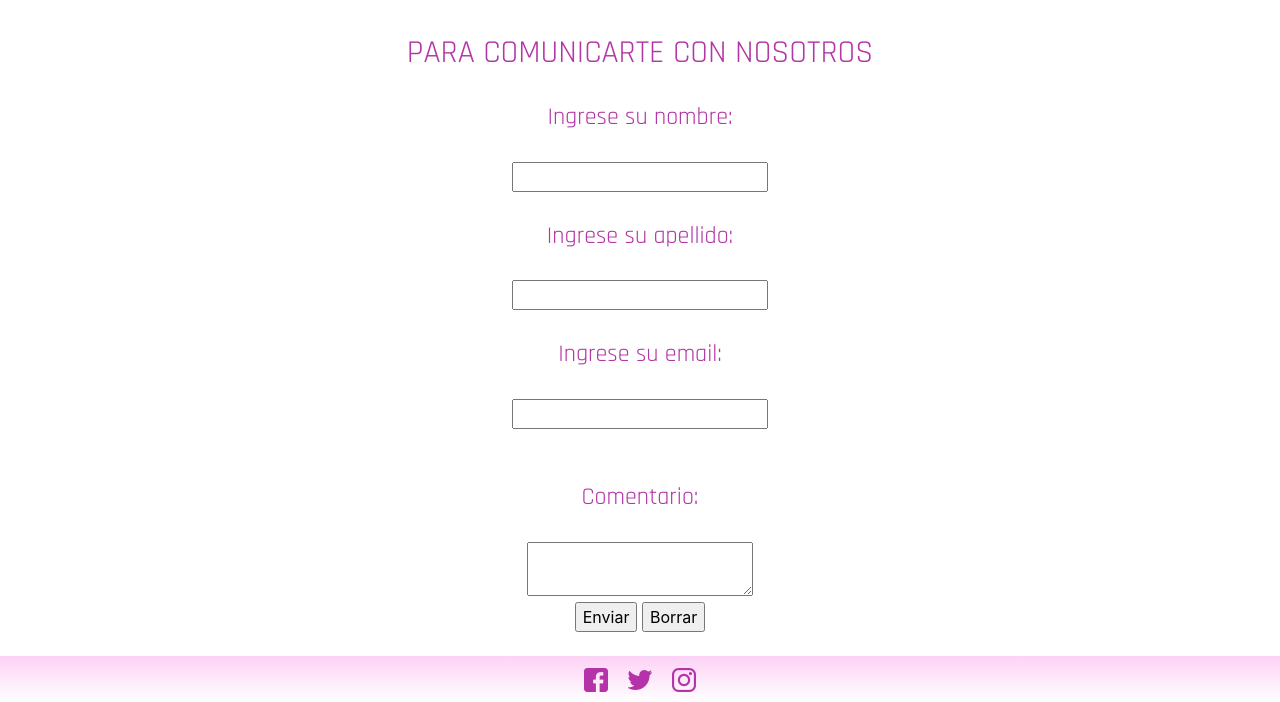
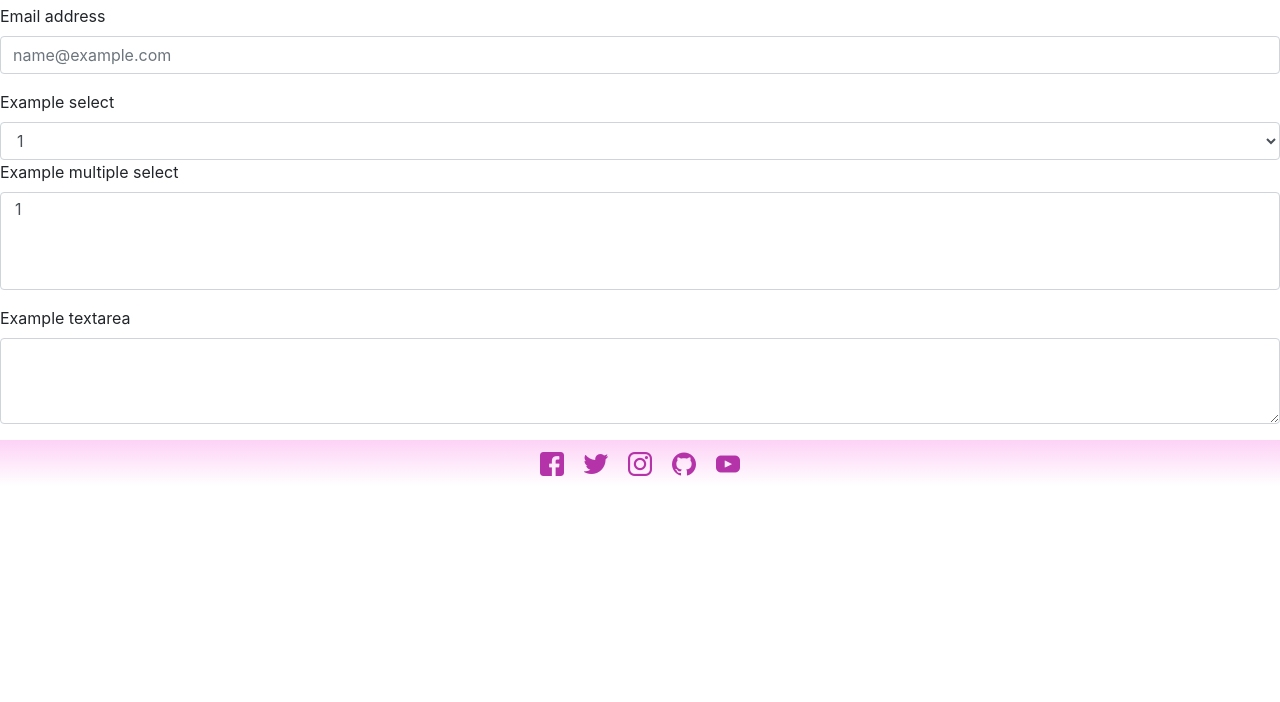
Before and after one commit to yaciCastro/ProyectoCoder, a website: page contacto.html in a window 1280 px wide. Shown: the part 689-1391 px from the top of the page. After the commit the page ends 1175 px from the top, so only its background shows below. Drawn offline with nearby package versions, Linux system fonts and the light colour scheme.

Commit message:
modificacion seccion contacto en formulario

```diff
--- a/assets/scss/estilo.scss
+++ b/assets/scss/estilo.scss
@@ -92,7 +92,8 @@ footer{
     font-size: 15px;
     display: flex;
     justify-content: space-around;
-    margin: 20px;
+    margin-left: 50%;
+    margin-right: 50%;
 }
 
 .header__logo--animacion{
--- a/contacto.html
+++ b/contacto.html
@@ -50,9 +50,39 @@
 					</li>
 				</ul>
 			</div>
-		  </nav>
+		</nav>
 
 		<!--CONTENIDO-->
+		<h2 class="titulo__formato">CONTACTO</h2>
+		<iframe id="iframe__mapa--responsive" src="https://www.google.com/maps/embed?pb=!1m14!1m12!1m3!1d27235.981154078512!2d-64.20698050000001!3d-31.427964099999997!2m3!1f0!2f0!3f0!3m2!1i1024!2i768!4f13.1!5e0!3m2!1ses-419!2sar!4v1608760639845!5m2!1ses-419!2sar" width="1650" height="400" frameborder="0" style="border:0;" allowfullscreen="" aria-hidden="false" tabindex="0"></iframe>
+
+		<section class="conteiner">
+			<form>
+				<div class="form-group">
+			  		<label for="exampleFormControlInput1">Email address</label>
+			  		<input type="email" class="form-control" id="exampleFormControlInput1" placeholder="name@example.com">
+				</div>
+				<div>
+			  		<label>Example select</label>
+			  		<select class="form-control" >
+						<option>1</option>
+			  		</select>
+				</div>
+				<div class="form-group">
+			  		<label for="exampleFormControlSelect2">Example multiple select</label>
+			  		<select multiple class="form-control" id="exampleFormControlSelect2">
+						<option>1</option>
+					</select>
+				</div>
+				<div class="form-group">
+			  		<label for="exampleFormControlTextarea1">Example textarea</label>
+			  		<textarea class="form-control" id="exampleFormControlTextarea1" rows="3"></textarea>
+				</div>
+		  	</form>
+		</section>
+
+		<!--CONTENIDO-->
+		<!--
 		<h2 class="titulo__formato">CONTACTO</h2>
 		<iframe id="iframe__mapa--responsive" src="https://www.google.com/maps/embed?pb=!1m14!1m12!1m3!1d27235.981154078512!2d-64.20698050000001!3d-31.427964099999997!2m3!1f0!2f0!3f0!3m2!1i1024!2i768!4f13.1!5e0!3m2!1ses-419!2sar!4v1608760639845!5m2!1ses-419!2sar" width="1650" height="400" frameborder="0" style="border:0;" allowfullscreen="" aria-hidden="false" tabindex="0"></iframe>
 
@@ -77,13 +107,15 @@
 
 			</form>
 		</div>
-
+		-->
 		<!--PIE DE PAGINA -->
 		<footer id="footer">
 			<ul>
 				<li><a href="https://www.facebook.com/"><img src= "assets/img/facebook.png"></a></li>
 				<li><a href="https://twitter.com/"><img src="assets/img/twitter.png"></a></li>
 				<li><a href="https://instagram.com/"><img src="assets/img/instagram.png"></a></li>
+				<li><a herf="https://github.com/yaciCastro/ProyectoCoder"><img src="assets/img/github.png" > </a></li>
+				<li><a herf="https://www.youtube.com/?gl=AR&hl=es-419"><img src="assets/img/youtube.png" > </a></li>
 			</ul>
 		</footer>
 
```
Also changed, not shown: consejos.html (+2 -0 lines), index.html (+2 -1 lines), productos.html (+2 -0 lines), servicios.html (+5 -3 lines), assets/img/baner2.jpg.
